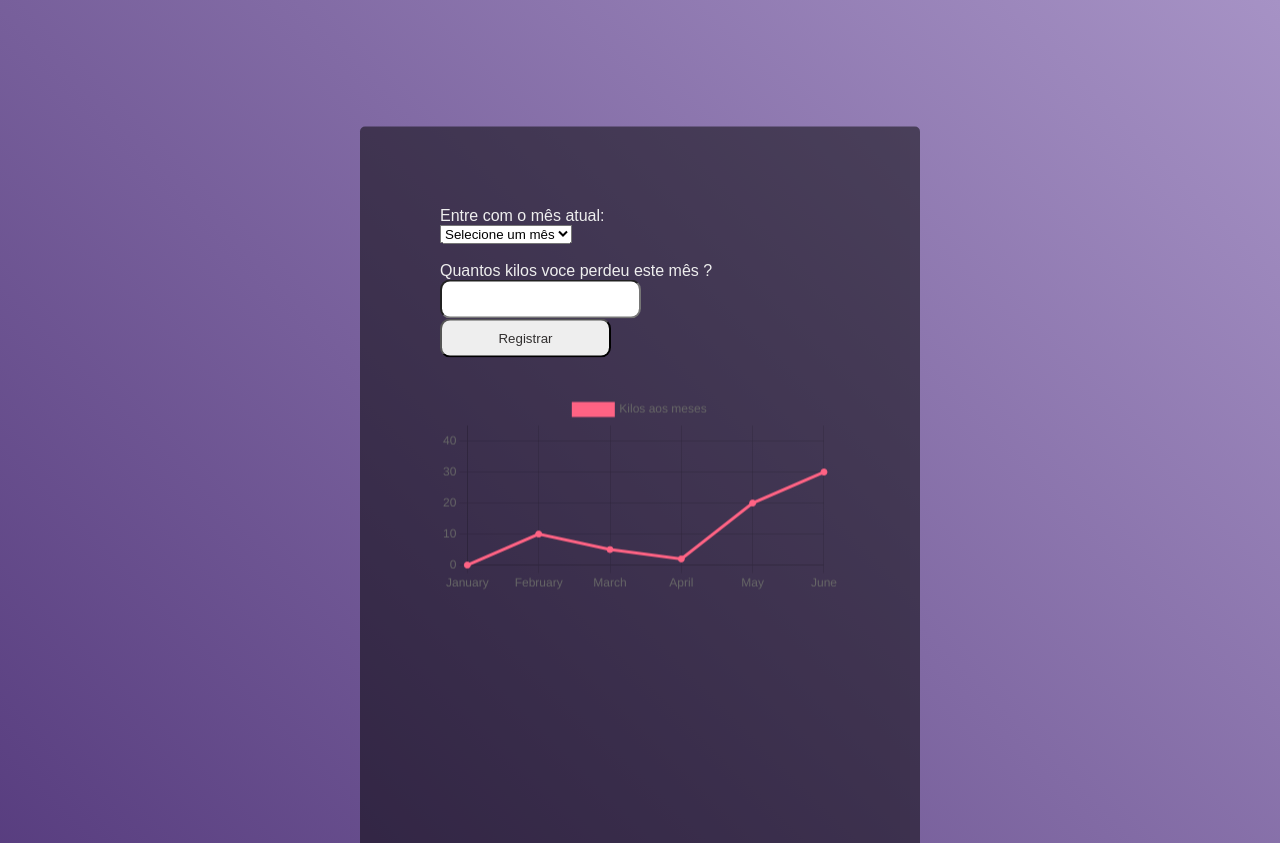
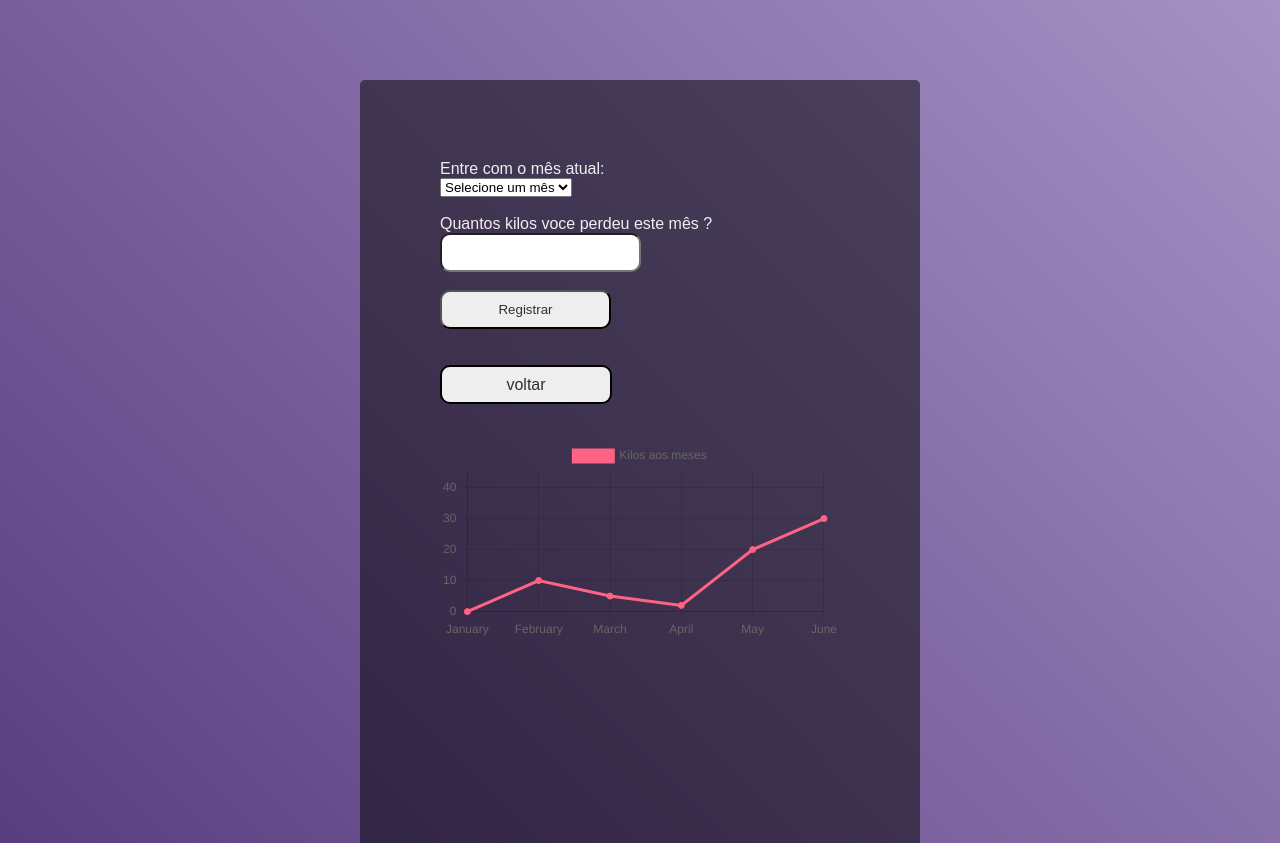
Before and after one commit to DaviGuilherme/Proj.Ind-API, a website: page site/public/dashboard/Registrar.html in a window 1280 px wide. Shown: the top 843 px of the page. Drawn offline with nearby package versions, Linux system fonts and the light colour scheme; files whose address does not match are found by name.

Commit message:
Fazendo o caminho entre as telas

```diff
--- a/site/public/css/estilo-registro.css
+++ b/site/public/css/estilo-registro.css
@@ -45,3 +45,26 @@ button:hover {
     color: #eee;
     font-weight: bold;
 }
+
+a {
+    color: rgb(49, 47, 47);
+    background-color: #eee;
+    width: 148px;
+    height: 15px;
+    display: flex;
+    justify-content: center;
+    align-items: center;
+    border-radius: 10px;
+    border: 2px solid black;
+    padding: 10px;
+    cursor: pointer;
+    text-decoration: none;
+}
+
+a:hover {
+    background-color: #a692c5;
+    transition: 0.5s;
+    color: #eee;
+    font-weight: bold;
+    border: 2px solid black;
+}
--- a/site/public/dashboard/Registrar.html
+++ b/site/public/dashboard/Registrar.html
@@ -1,5 +1,6 @@
 <!DOCTYPE html>
 <html lang="en">
+
 <head>
   <meta charset="UTF-8">
   <meta http-equiv="X-UA-Compatible" content="IE=edge">
@@ -9,8 +10,9 @@
   <link rel="stylesheet" href="../css/estilo-registro.css">
   <script src="./js/funcoes.js"></script>
 
-    <title>Document</title>
+  <title>Registro</title>
 </head>
+
 <body>
   <section>
     <div class="registro">
@@ -30,14 +32,16 @@
         <option value="Dezembro">Dezembro</option>
       </select> <br> <br>
       Quantos kilos voce perdeu este mês ? <br>
-        <input type="text" id="ipt_kilo">
-        <button onclick="registrar()">Registrar</button> <br> <br>
+      <input type="text" id="ipt_kilo"> <br> <br>
+      <button onclick="registrar()" >Registrar</button> <br> <br>
+      <a href="./treino.html">voltar</a> <br> <br>
       <div style="height: 400px; width: 400px;">
         <canvas id="myChart"></canvas>
       </div>
     </div>
   </section>
 </body>
+
 </html>
 <script>
   function registrar() {
```
Also changed, not shown: site/public/dashboard/mural.html (+0 -1 lines), site/public/index.html (+7 -7 lines). Lines whose indentation alone changed are shown as unchanged.
